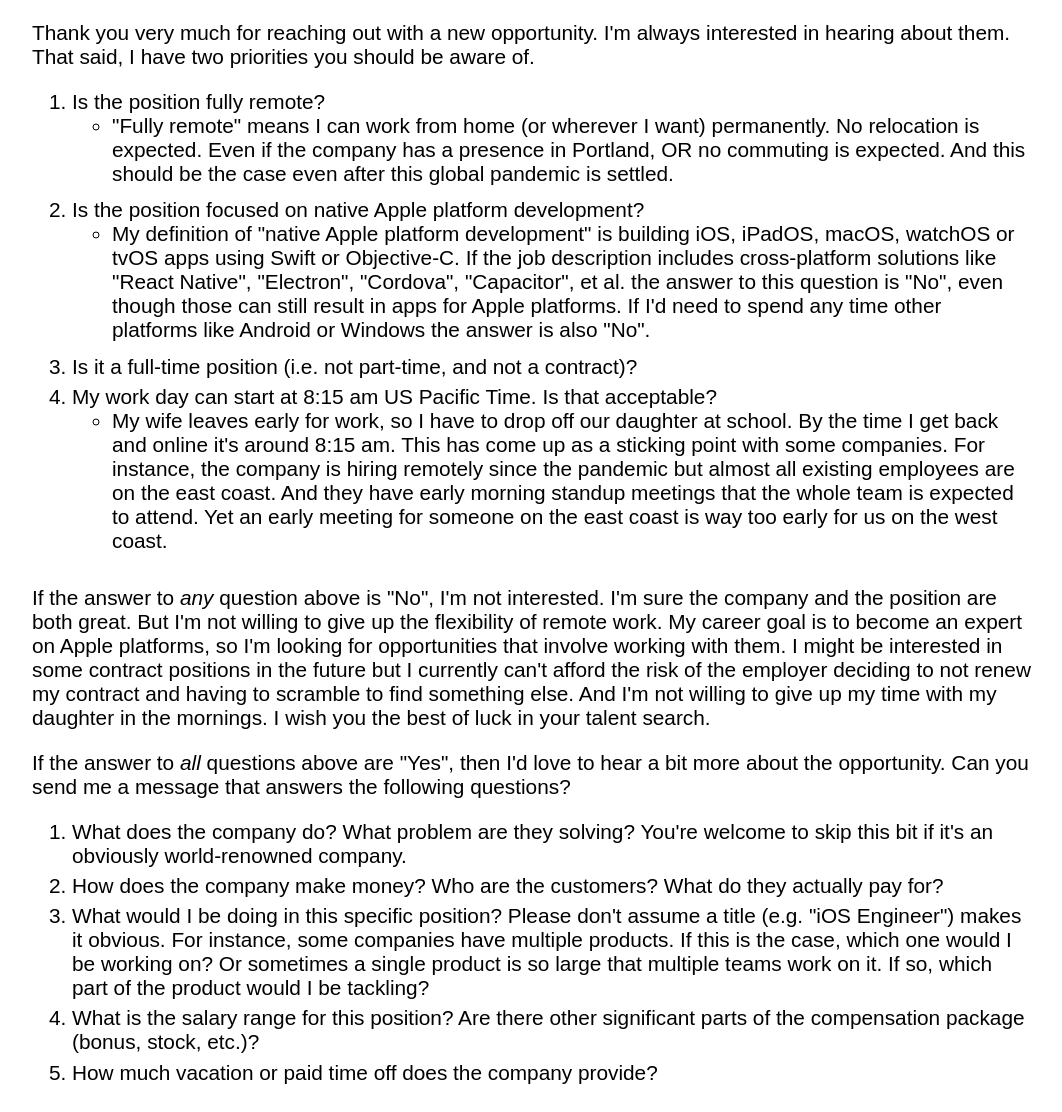
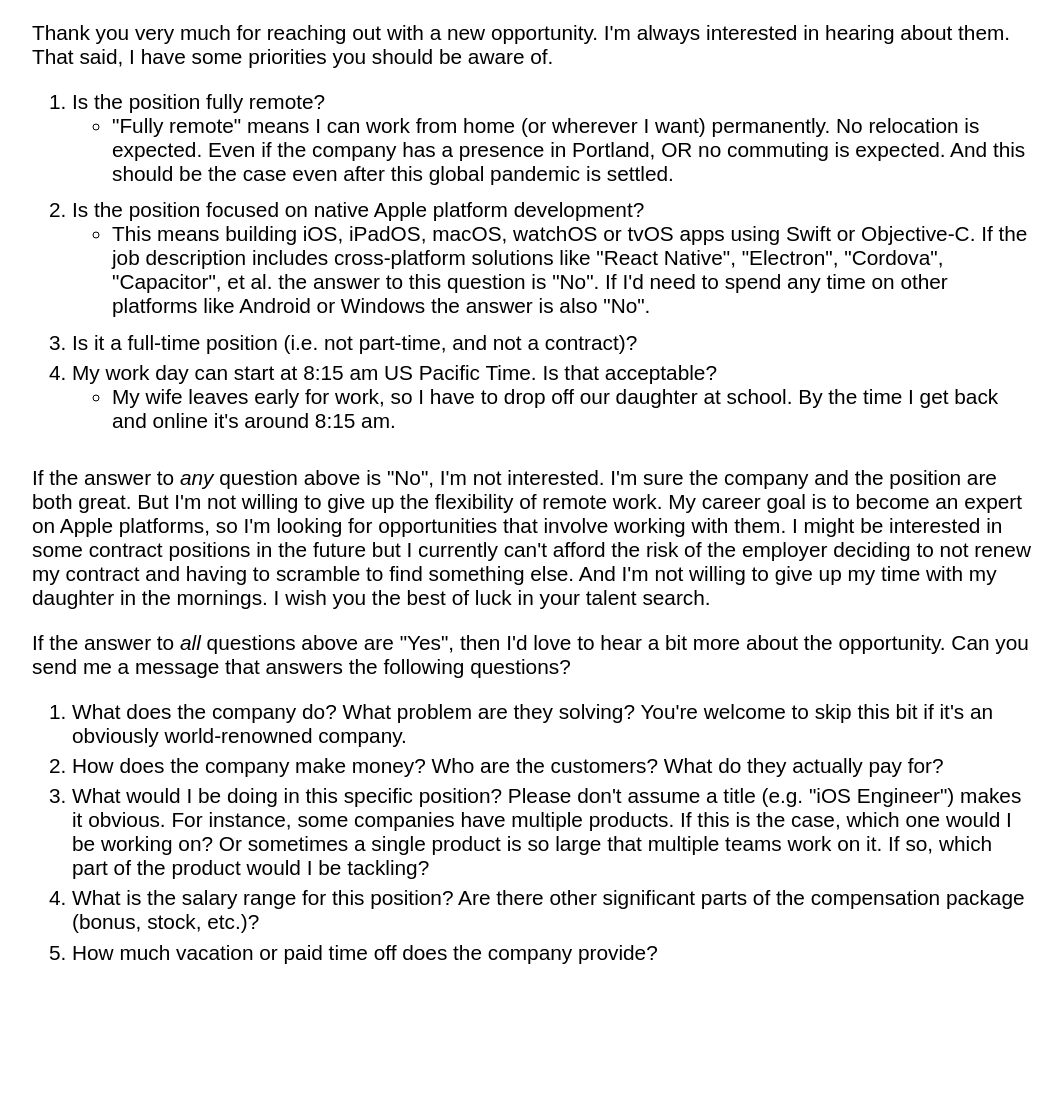
Before and after one commit to koralcem/personal-site, a Jekyll site: the page built from opportunity.html, in a window 1280 px wide. Shown: the whole page, without its empty margins (108-1170 px from the left). Built offline with Jekyll 4.4.1, drawn with Linux system fonts in a browser that asks for light colours; after the commit the page ends 992 px from its top, so only the background shows below that.

Commit message:
Update opportunity page

```diff
--- a/opportunity.html
+++ b/opportunity.html
@@ -3,7 +3,7 @@ css_files:
   - css/style.css
 ---
 <p>
-  Thank you very much for reaching out with a new opportunity. I'm always interested in hearing about them. That said, I have two priorities you should be aware of.
+  Thank you very much for reaching out with a new opportunity. I'm always interested in hearing about them. That said, I have some priorities you should be aware of.
 </p>
 
 <ol>
@@ -14,14 +14,14 @@ css_files:
   </li>
   <li>Is the position focused on native Apple platform development?
     <ul>
-      <li>My definition of "native Apple platform development" is building iOS, iPadOS, macOS, watchOS or tvOS apps using Swift or Objective-C. If the job description includes cross-platform solutions like "React Native", "Electron", "Cordova", "Capacitor", et al. the answer to this question is "No", even though those can still result in apps for Apple platforms. If I'd need to spend any time other platforms like Android or Windows the answer is also "No".</li>
+      <li>This means building iOS, iPadOS, macOS, watchOS or tvOS apps using Swift or Objective-C. If the job description includes cross-platform solutions like "React Native", "Electron", "Cordova", "Capacitor", et al. the answer to this question is "No". If I'd need to spend any time on other platforms like Android or Windows the answer is also "No".</li>
     </ul>
   </li>
   <li>Is it a full-time position (i.e. not part-time, and not a contract)?
   </li>
   <li>My work day can start at 8:15 am US Pacific Time. Is that acceptable?
     <ul>
-      <li>My wife leaves early for work, so I have to drop off our daughter at school. By the time I get back and online it's around 8:15 am. This has come up as a sticking point with some companies. For instance, the company is hiring remotely since the pandemic but almost all existing employees are on the east coast. And they have early morning standup meetings that the whole team is expected to attend. Yet an early meeting for someone on the east coast is way too early for us on the west coast.</li>
+      <li>My wife leaves early for work, so I have to drop off our daughter at school. By the time I get back and online it's around 8:15 am.</li>
     </ul>
   </li>
 </ol>
```
